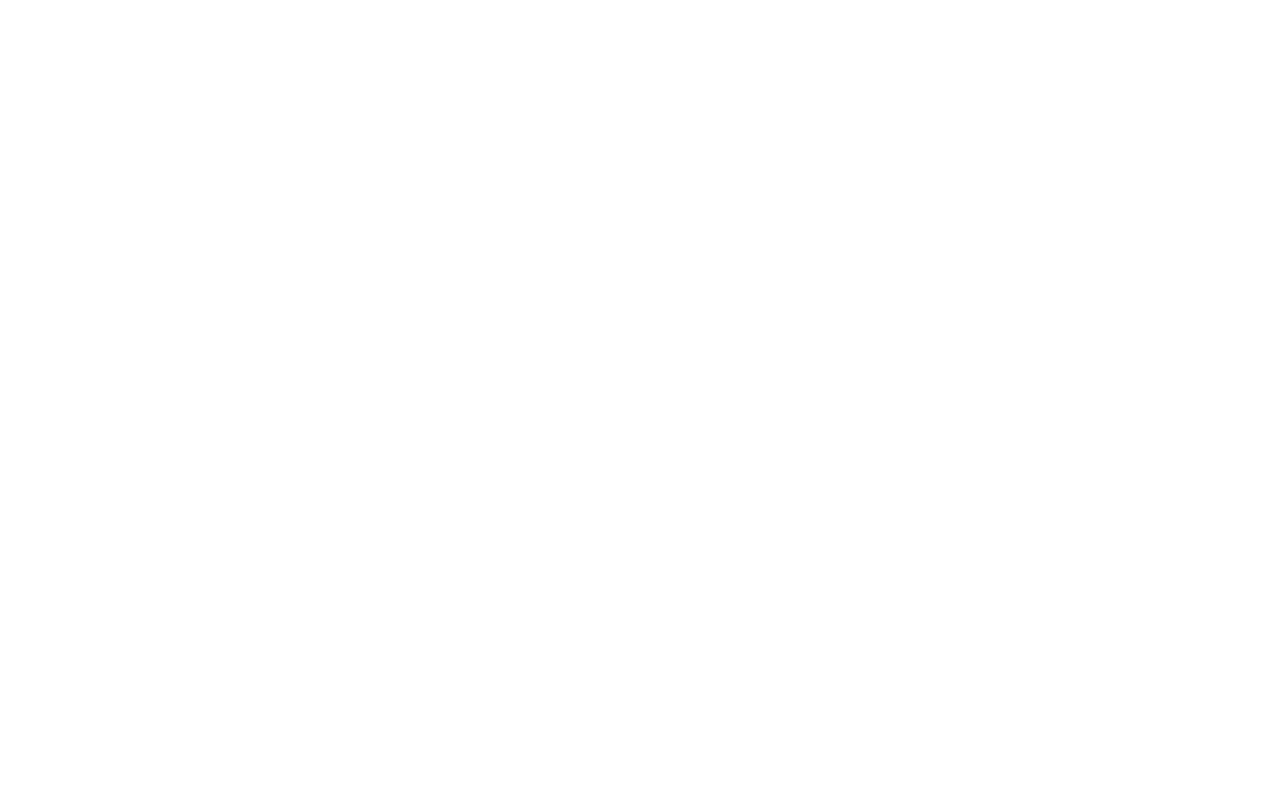
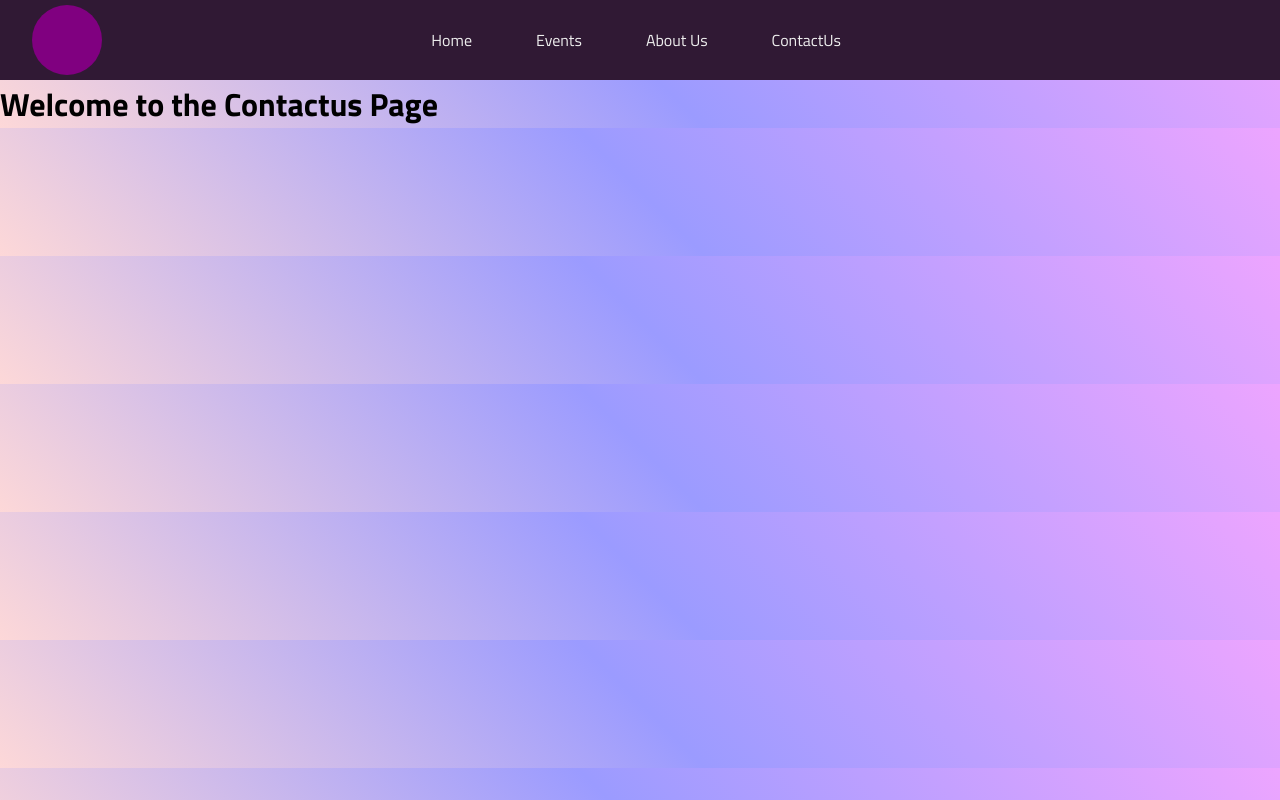
Before and after one commit to Josekariz/stmonic, a React (Create React App) app: page /contactUs in a window 1280 px wide. Before the commit this address had no page. Built offline with nearby package versions, Linux system fonts and the light colour scheme.

Commit message:
replace blaze page with contact us page

```diff
--- a/src/BaseRoutes.js
+++ b/src/BaseRoutes.js
@@ -1,19 +1,17 @@
 import React from "react";
-
-import { Route, Routes } from "react-router-dom";
-
+import { Route, Routes } from "react-router-dom"
 import Home from "./homepage/Home.js";
-import Blaze from "./Blaze/Blaze";
 import Events from "./Events.js";
 import About from "./About.js";
+import Contactus from "./ContactUs.js";
 
 const BaseRouter = () => {
   return (
     <Routes>
       <Route path="/" element={<Home />} />
-      <Route path="/blaze" element={<Blaze />} />
       <Route path="/events" element={<Events />} />
       <Route path="/about" element={<About />} />
+      <Route path="/contactUs" element={<Contactus />} />
     </Routes>
   );
 };
--- a/src/Blaze.js
+++ b/src/ContactUs.js
@@ -1,15 +1,16 @@
 import React from "react";
 import Navbar1 from "./Nav/Navbar1";
 
-const Blaze = () => {
+
+const Contactus = () => {
 
 
   return (
     <>
       <Navbar1 />
-      <h1>Welcome to the Blaze Page</h1>
+      <h1>Welcome to the Contactus Page</h1>
     </>
   );
 };
 
-export default Blaze;
+export default Contactus;
--- a/src/Nav/Navbar1.js
+++ b/src/Nav/Navbar1.js
@@ -23,11 +23,12 @@
         <Link to="/events">Events</Link>
         </a>
         <a href="/#">
+        <Link to="/about">About Us</Link>
 
-          <Link to="/blaze">Blaze</Link>
         </a>
         <a href="/#">
-          <Link to="/about">About Us</Link>
+
+          <Link to="/contactUs">ContactUs</Link>
         </a>
         <button className="nav-btn nav-close-btn" onClick={showNavbar}>
           <FaTimes />
```
